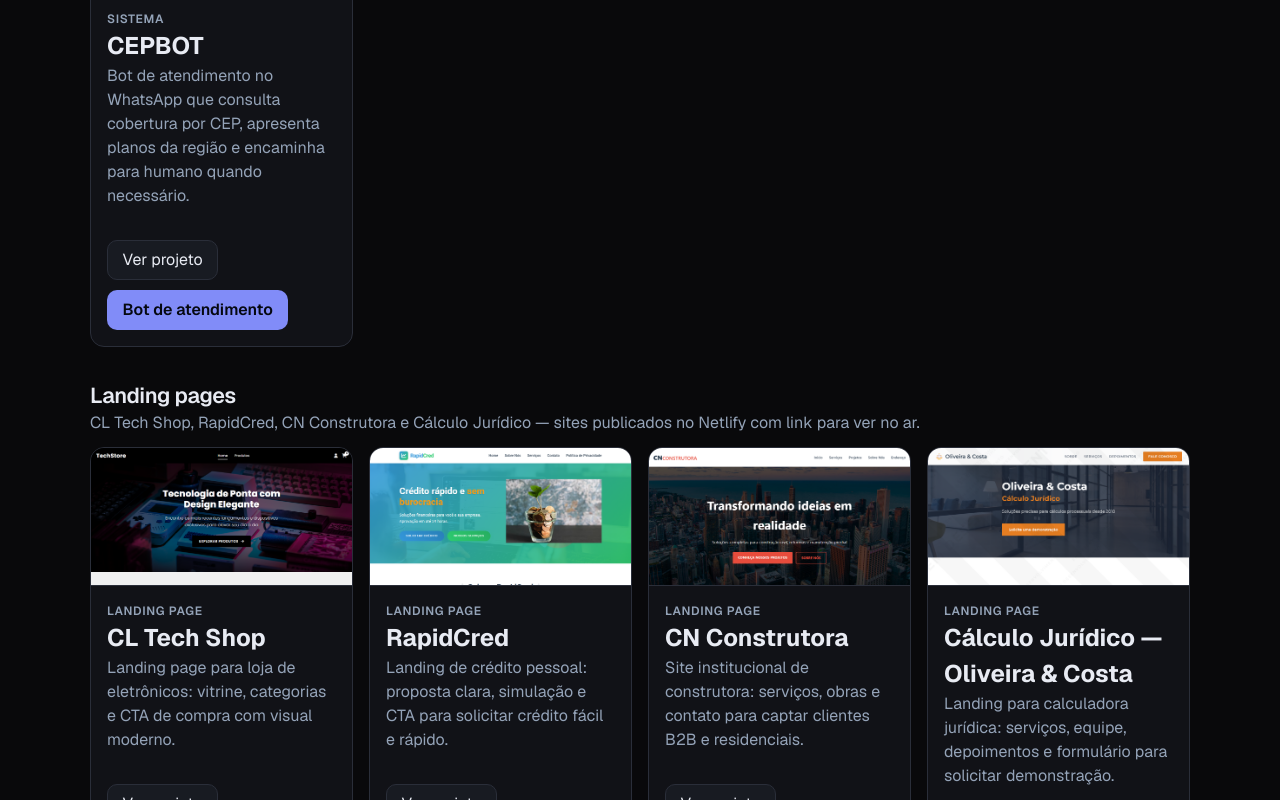
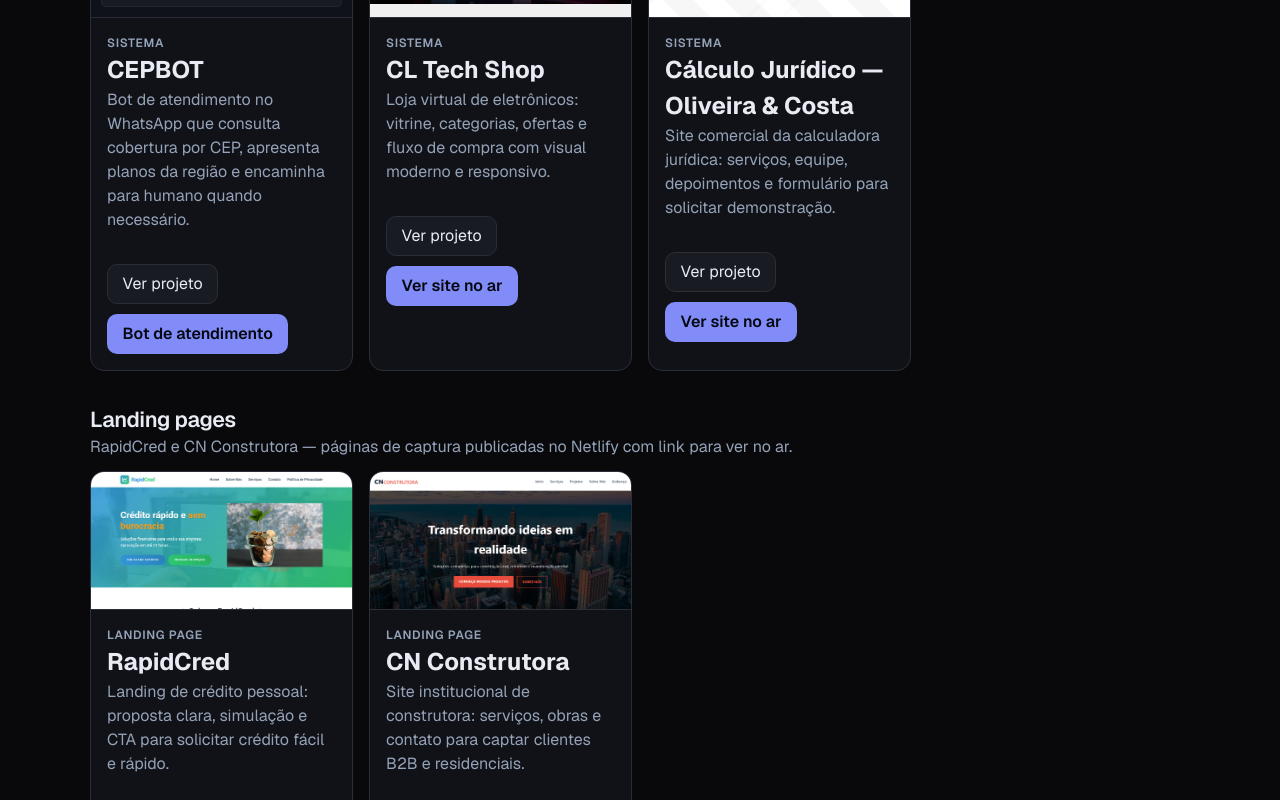
Before and after one commit to CloudBlackhand/portifolio, a Next.js app: page /projetos in a window 1280 px wide. Shown: the part 920-1720 px from the top of the page. Built offline with nearby package versions, Linux system fonts and the light colour scheme.

Commit message:
Reclassificar CL Tech Shop e Calculo Juridico como sistemas, nao landing pages.

```diff
--- a/app/components/landing/LandingPage.tsx
+++ b/app/components/landing/LandingPage.tsx
@@ -61,8 +61,8 @@ const pillars = [
 ];
 
 const stats = [
-  { label: "Sistemas em produção", value: "5" },
-  { label: "Landing pages", value: "4" },
+  { label: "Sistemas em produção", value: "7" },
+  { label: "Landing pages", value: "2" },
   { label: "Campanhas criativas", value: "2" },
   { label: "Prioridade", value: "Conforto para o cliente" },
 ];
--- a/app/projetos/page.tsx
+++ b/app/projetos/page.tsx
@@ -30,8 +30,8 @@ export default function ProjetosPage() {
       <section className="section-spacing">
         <h2 className="section-heading">Sistemas</h2>
         <p className="muted section-spacing-sm">
-          Vendas Hub, Sistema HTTPS WhatsApp, MS, Melhor Preço e CEPBOT — produtos
-          digitais em uso no dia a dia da operação.
+          Vendas Hub, Sistema HTTPS WhatsApp, MS, Melhor Preço, CEPBOT, CL Tech Shop
+          e Cálculo Jurídico — produtos digitais em uso ou publicados com link no ar.
         </p>
         <ProjectCardGrid projects={softwareProjects} />
       </section>
@@ -39,8 +39,8 @@ export default function ProjetosPage() {
       <section id="landing-pages" className="section-spacing">
         <h2 className="section-heading">Landing pages</h2>
         <p className="muted section-spacing-sm">
-          CL Tech Shop, RapidCred, CN Construtora e Cálculo Jurídico — sites
-          publicados no Netlify com link para ver no ar.
+          RapidCred e CN Construtora — páginas de captura publicadas no Netlify com
+          link para ver no ar.
         </p>
         <ProjectCardGrid projects={landingProjects} />
       </section>
--- a/data/projects.ts
+++ b/data/projects.ts
@@ -360,33 +360,33 @@ export const projects: Project[] = [
   },
   {
     slug: "cltechshop",
-    projectKind: "landing",
+    projectKind: "software",
     title: "CL Tech Shop",
     shortDescription:
-      "Landing page para loja de eletrônicos: vitrine, categorias e CTA de compra com visual moderno.",
+      "Loja virtual de eletrônicos: vitrine, categorias, ofertas e fluxo de compra com visual moderno e responsivo.",
     detailedDescription:
-      "Página institucional e comercial publicada no Netlify para apresentar a TechStore — loja de eletrônicos com layout responsivo, hierarquia clara de produtos e chamadas para ação. Foco em conversão e credibilidade para quem chega pelo link ou campanha.",
+      "Site comercial publicado no Netlify para a TechStore — loja de eletrônicos com layout responsivo, hierarquia clara de produtos, destaques promocionais e chamadas para ação. Mais que uma página única: estrutura de vitrine pensada para conversão, navegação por categorias e credibilidade para quem chega pelo link ou campanha.",
     thumbnail: "/project-thumbs/captures/cltechshop.png",
     thumbnailWidth: 1200,
     thumbnailHeight: 630,
-    category: "Landing page",
+    category: "Loja virtual",
     year: 2025,
-    impactLabel: "Vitrine no ar no Netlify",
+    impactLabel: "E-commerce no ar no Netlify",
     featured: true,
-    stack: ["HTML/CSS", "Netlify", "Landing page"],
+    stack: ["Web", "Netlify", "Vitrine comercial"],
     context:
-      "Precisava de presença online rápida para divulgar a loja sem montar e-commerce completo de imediato.",
+      "A loja precisava de presença online completa para divulgar catálogo e converter visitantes em compradores.",
     challenges: [
-      "Comunicar variedade de produtos com página leve e fácil de manter.",
-      "Manter CTA visível em mobile e desktop.",
+      "Comunicar variedade de produtos com site leve e fácil de manter.",
+      "Manter vitrine e CTA visíveis em mobile e desktop.",
     ],
     solution: [
-      "Landing com seções de destaque, benefícios e contato.",
+      "Site com seções de destaque, categorias, benefícios e contato.",
       "Deploy estático no Netlify para carregamento rápido.",
     ],
     results: [
-      "Site publicado e acessível por URL fixa.",
-      "Base pronta para campanhas e divulgação.",
+      "Loja publicada e acessível por URL fixa.",
+      "Base pronta para campanhas e divulgação contínua.",
     ],
     liveUrl: "https://cltechshop.netlify.app",
   },
@@ -456,22 +456,22 @@ export const projects: Project[] = [
   },
   {
     slug: "calculo-juridico-ebook",
-    projectKind: "landing",
+    projectKind: "software",
     title: "Cálculo Jurídico — Oliveira & Costa",
     shortDescription:
-      "Landing para calculadora jurídica: serviços, equipe, depoimentos e formulário para solicitar demonstração.",
+      "Site comercial da calculadora jurídica: serviços, equipe, depoimentos e formulário para solicitar demonstração.",
     detailedDescription:
-      "Página completa para a solução Oliveira & Costa de cálculos processuais — prazos, honorários e correção monetária. Inclui apresentação da equipe, depoimentos e captura de leads para demonstração, com cortesia de e-book após envio do formulário.",
+      "Site completo para a solução Oliveira & Costa de cálculos processuais — prazos, honorários e correção monetária. Inclui apresentação da equipe, depoimentos, captura de leads para demonstração e cortesia de e-book após envio do formulário. Produto jurídico B2B com funil comercial estruturado.",
     thumbnail: "/project-thumbs/captures/calculo-juridico-ebook.png",
     thumbnailWidth: 1200,
     thumbnailHeight: 630,
-    category: "Landing page",
+    category: "Software jurídico",
     year: 2024,
-    impactLabel: "Captação B2B jurídico",
+    impactLabel: "Funil comercial B2B jurídico",
     featured: true,
-    stack: ["HTML/CSS", "Netlify", "Formulário de leads"],
+    stack: ["Web", "Netlify", "Formulário de leads"],
     context:
-      "Escritório e produto jurídico precisavam de página de vendas consultiva para advogados.",
+      "Escritório e produto jurídico precisavam de site de vendas consultivo para advogados interessados em cálculos processuais.",
     challenges: [
       "Conciliar credibilidade técnica com linguagem acessível.",
       "Conduzir visitante até solicitação de demo.",
@@ -481,7 +481,7 @@ export const projects: Project[] = [
       "Formulário de demonstração com confirmação pós-envio.",
     ],
     results: [
-      "Landing publicada em calculojuridicoebook.netlify.app.",
+      "Site publicado em calculojuridicoebook.netlify.app.",
       "Funil claro para interessados em cálculos processuais.",
     ],
     liveUrl: "https://calculojuridicoebook.netlify.app",
```
